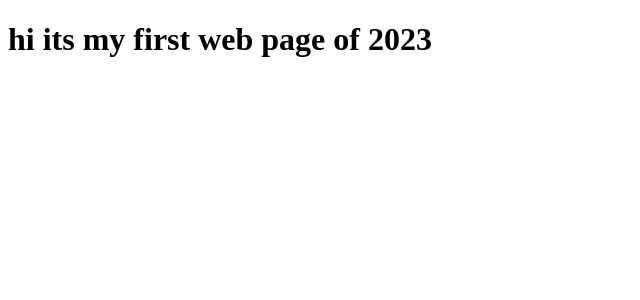
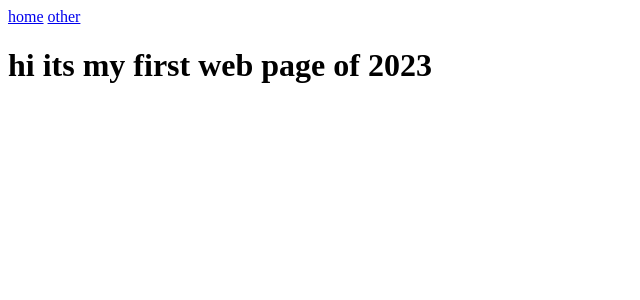
Before and after one commit to lolyay270/svelte_2023, a SvelteKit app: page / in a window 1280 px wide. Shown: the top 300 px of the page, without its empty margins (0-640 px from the left). Built offline with nearby package versions, Linux system fonts and the light colour scheme.

Commit message:
initialised and added simple nav bar

```diff
--- /dev/null
+++ b/src/routes/+layout.svelte
@@ -0,0 +1,13 @@
+<style>
+    nav:a
+    {
+        padding: 3px;
+    }
+</style>
+
+<nav>
+	<a href="/">home</a>
+	<a href="/other">other</a>
+</nav>
+
+<slot />
```
